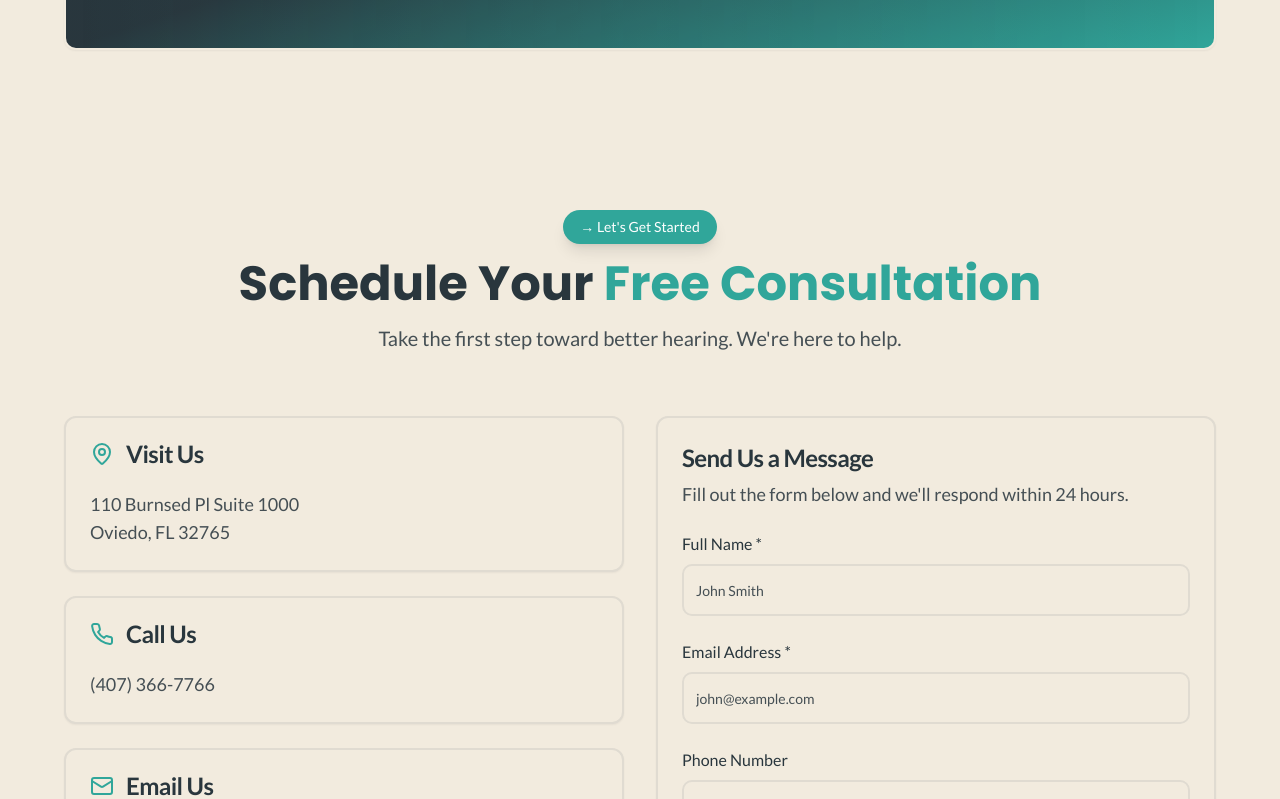
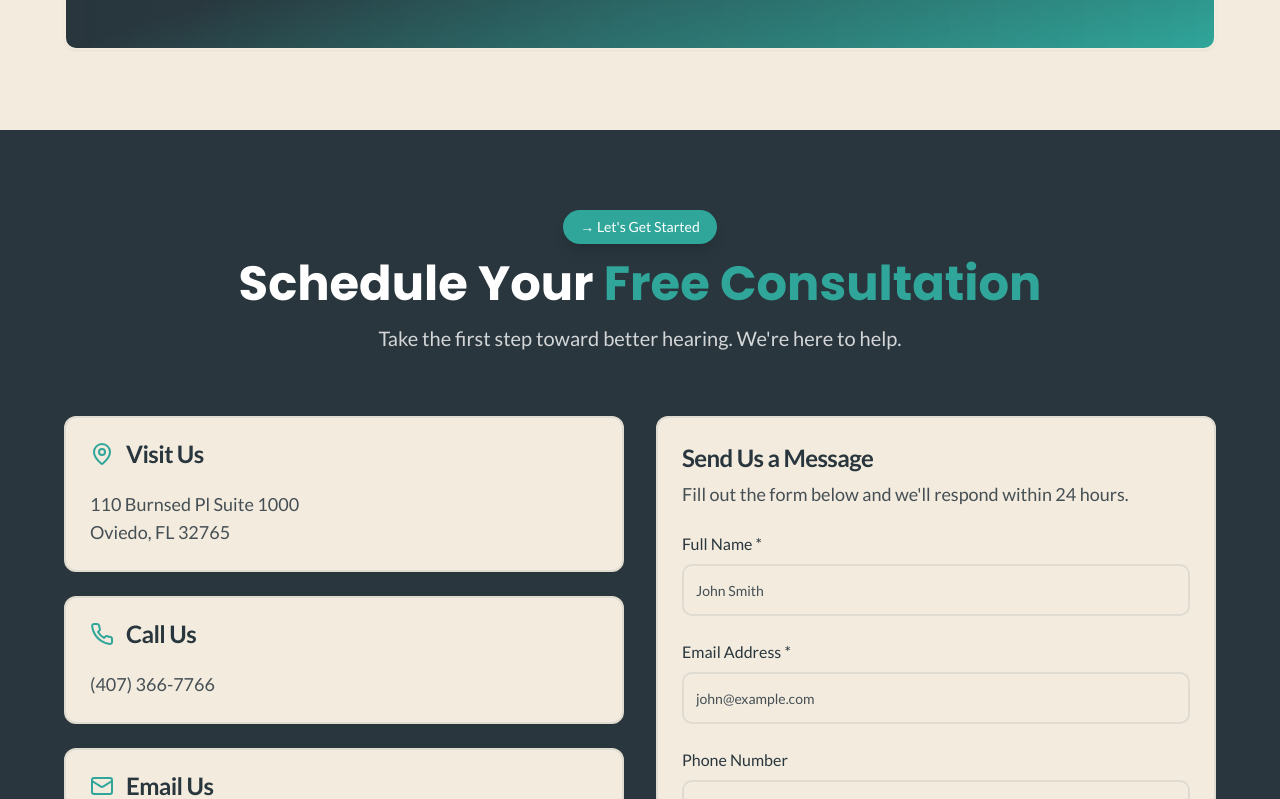
Before and after one commit to triavalabs/hear-with-heart, a React (Vite) app: page / in a window 1280 px wide. Shown: the part 4680-5479 px from the top of the page. Built offline with nearby package versions, Linux system fonts and the light colour scheme; the HTML template or start-up script is replaced by a standard one.

Commit message:
Add brand color contrast

```diff
--- a/src/components/Contact.tsx
+++ b/src/components/Contact.tsx
@@ -35,17 +35,17 @@ const Contact = () => {
   };
 
   return (
-    <section id="contact" className="py-20 bg-background">
+    <section id="contact" className="py-20 bg-charcoal">
       <div className="container px-6">
         <div className="max-w-6xl mx-auto">
           <div className="text-center mb-16 animate-fade-in-up">
-            <Badge className="mb-4 px-4 py-1.5 text-sm font-medium bg-main-teal text-white shadow-lg">
+            <Badge className="mb-4 px-4 py-1.5 text-sm font-medium bg-secondary text-white shadow-lg">
               → Let's Get Started
             </Badge>
-            <h2 className="text-3xl md:text-4xl lg:text-5xl font-bold mb-4 text-charcoal">
+            <h2 className="text-3xl md:text-4xl lg:text-5xl font-bold mb-4 text-white">
               Schedule Your <span className="text-main-teal">Free Consultation</span>
             </h2>
-            <p className="text-xl text-body-gray max-w-2xl mx-auto">
+            <p className="text-xl text-white/80 max-w-2xl mx-auto">
               Take the first step toward better hearing. We're here to help.
             </p>
           </div>
```
